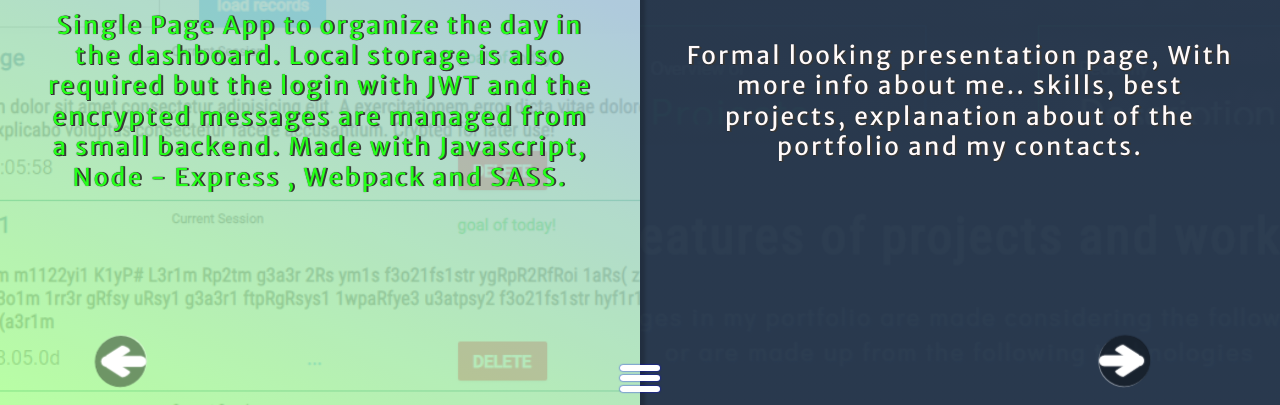
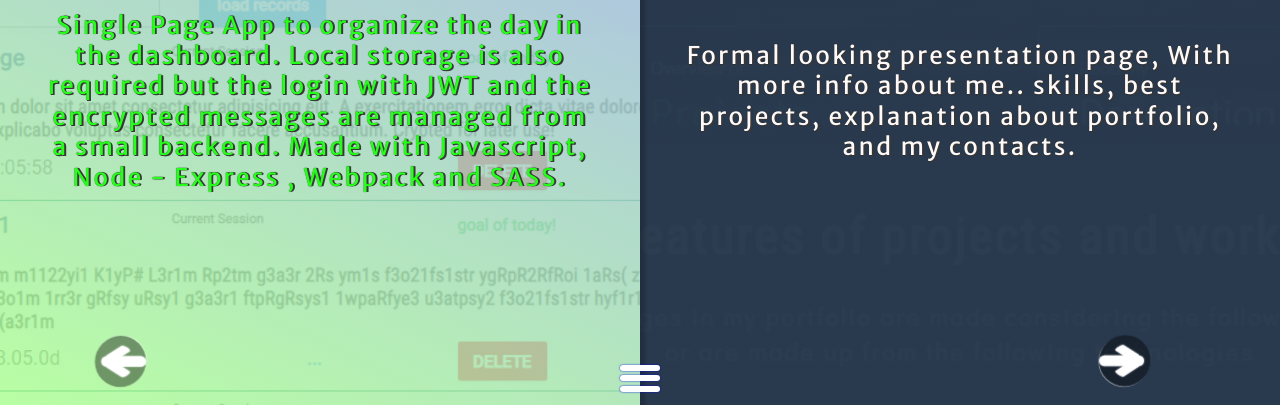
Before and after one commit to ganzerli/portfolio, a website: page dist/index.html in a window 1280 px wide. Shown: the part 395-800 px from the top of the page. Drawn offline with Linux system fonts and the light colour scheme; a web font is replaced by a local one.

Commit message:
grammar check

```diff
--- a/dist/index.html
+++ b/dist/index.html
@@ -207,7 +207,7 @@
         </h2>
         <p class="description-part">
           Formal looking presentation page, With more info about me.. skills,
-          best projects, explanation about of the portfolio and my contacts.
+          best projects, explanation about portfolio, and my contacts.
         </p>
       </section>
       <!-----NR 3 coming------------------>
```
